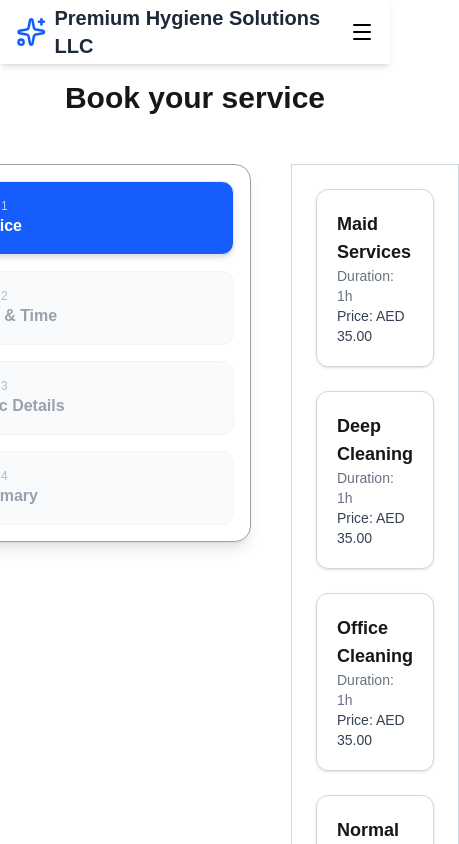
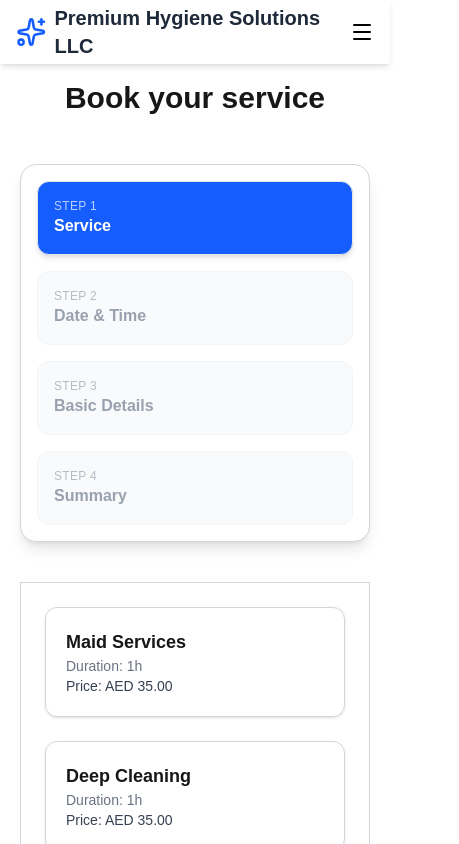
Before and after one commit to Samrood-dev/Premium-Hygiene-Solutions-LLC, a Next.js app: page /booking in a window 390 px wide. Shown: the top 844 px of the page, 459 px wide, since content can reach past the window. Built offline with nearby package versions, Linux system fonts and the light colour scheme.

Commit message:
adds responsiveness for booking form

```diff
--- a/app/componants/Booking/BookingWIzard.tsx
+++ b/app/componants/Booking/BookingWIzard.tsx
@@ -76,8 +76,8 @@ const BookingWizard = () => {
       <h2 className="text-3xl font-bold text-center mb-12">
       Book your service
         </h2>
-    <div className="flex justify-center gap-10 min-h-screen">
-      <div className="bg-white rounded-2xl border  max-h-fit border-gray-400 shadow-lg min-w-xs">
+    <div className="flex flex-col md:flex-row justify-center gap-10 min-h-screen">
+      <div className="bg-white rounded-2xl border  max-h-fit border-gray-300 shadow-lg min-w-xs">
         <div className="space-y-4 p-4">
           {steps.map((s) => {
             const isActive = step === s.id;
```
